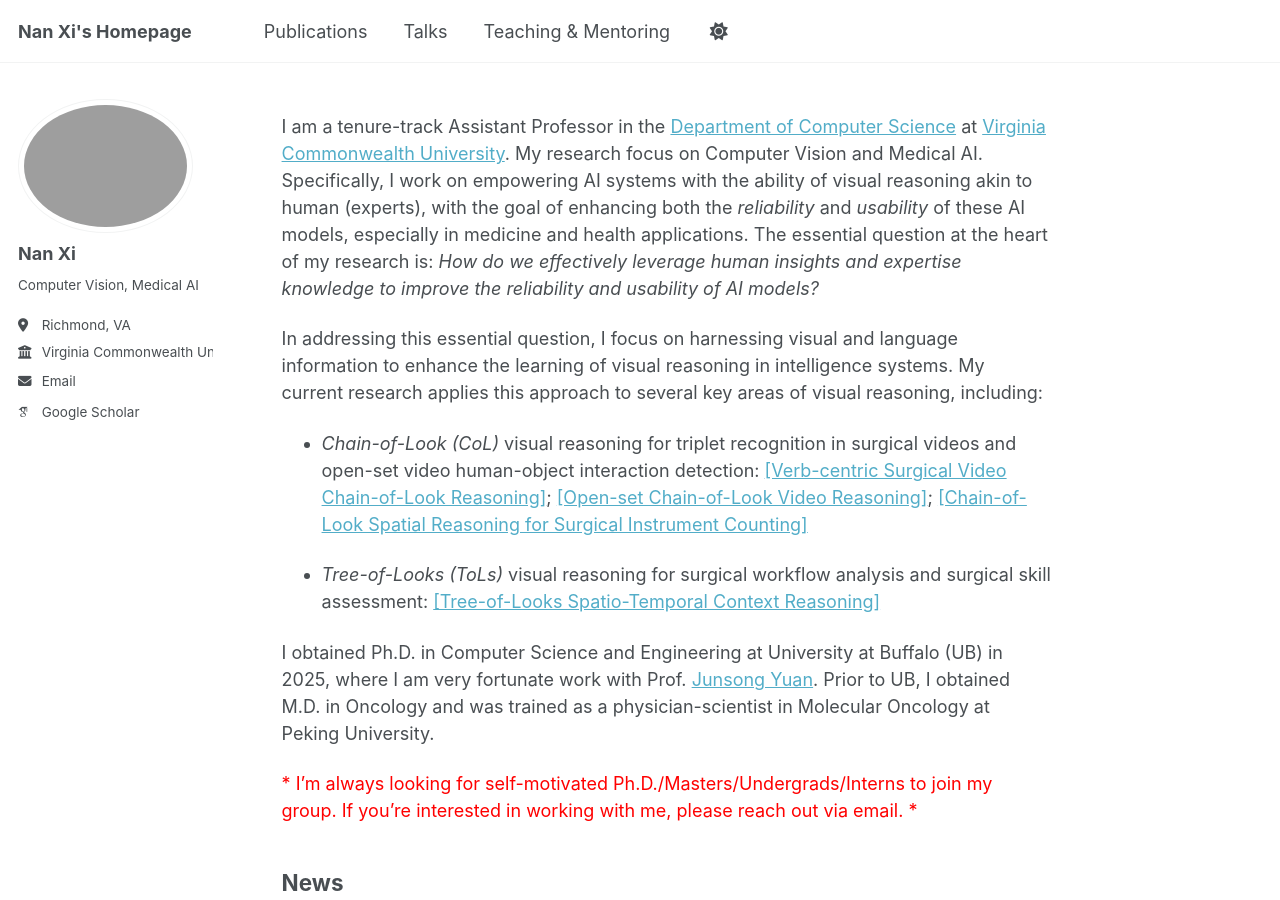
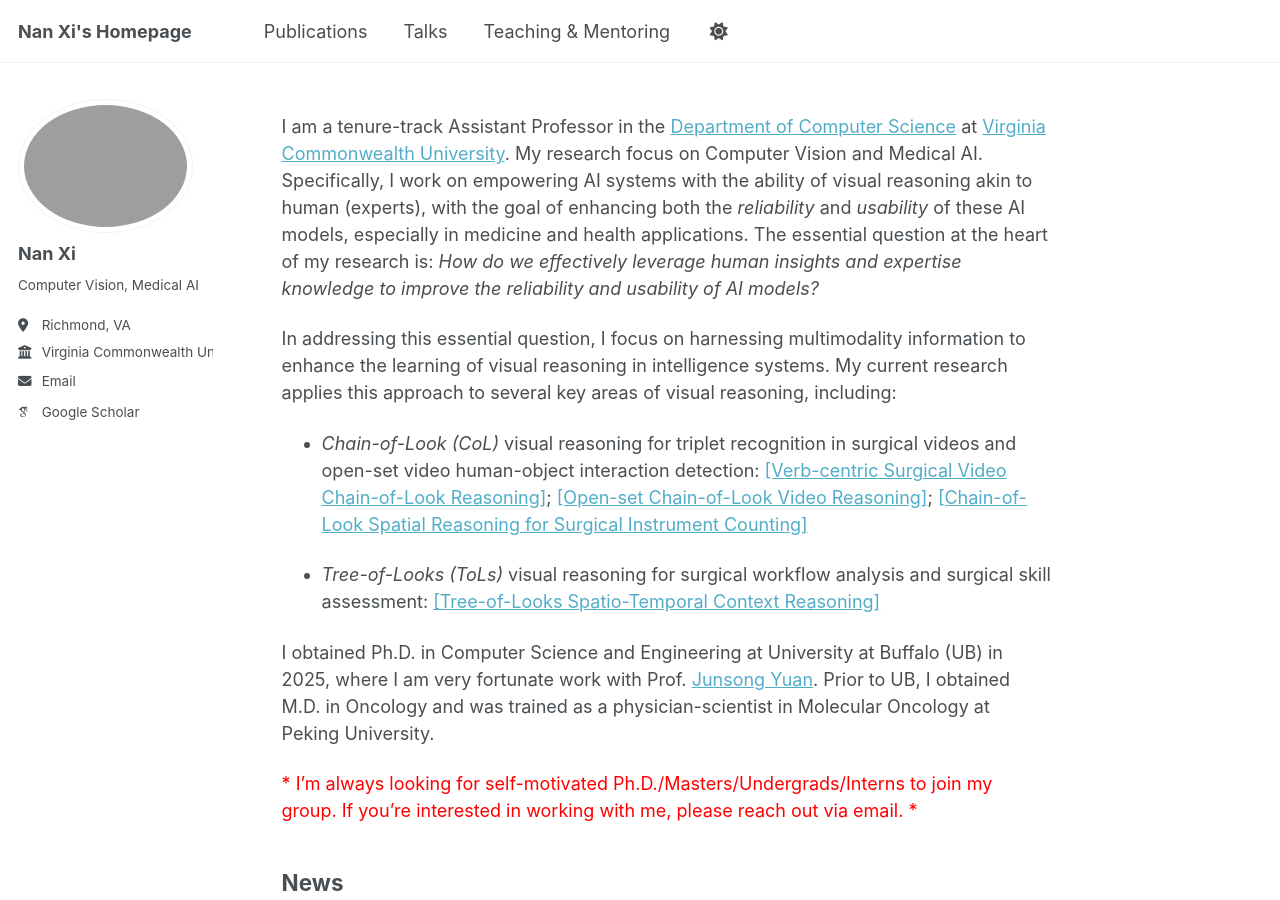
Before and after one commit to southnx/southnx.github.io, a Jekyll site: the page built from _pages/about.md, in a window 1280 px wide and 900 px high. Built offline with Jekyll 4.4.1, drawn with Linux system fonts in a browser that asks for light colours; some web fonts are replaced; a script that is not in the unit is left out.

Commit message:
Revise research focus to include multimodality information
Updated the description of research focus to emphasize multimodality information.

```diff
--- a/_pages/about.md
+++ b/_pages/about.md
@@ -10,7 +10,7 @@ redirect_from:
 I am a tenure-track Assistant Professor in the [Department of Computer Science](https://egr.vcu.edu/departments/computer-science/) at [Virginia Commonwealth University](https://www.vcu.edu).  My research focus on Computer Vision and Medical AI. Specifically, I work on empowering AI systems with the ability of visual reasoning akin to
 human (experts), with the goal of enhancing both the *reliability* and *usability* of these AI models, especially in medicine and health applications. The essential question at the heart of my research is: *How do we effectively leverage human insights and expertise knowledge to improve the reliability and usability of AI models?*
 
-In addressing this essential question, I focus on harnessing visual and language information to enhance the learning of visual reasoning in intelligence systems.  My current research applies this approach to several key areas of visual reasoning, including:
+In addressing this essential question, I focus on harnessing multimodality information to enhance the learning of visual reasoning in intelligence systems.  My current research applies this approach to several key areas of visual reasoning, including:
 
 - *Chain-of-Look (CoL)* visual reasoning for triplet recognition in surgical videos and open-set video human-object interaction detection: [[Verb-centric Surgical Video Chain-of-Look Reasoning]](https://par.nsf.gov/servlets/purl/10542741); [[Open-set Chain-of-Look Video Reasoning]](https://openaccess.thecvf.com/content/ICCV2023/papers/Xi_Open_Set_Video_HOI_detection_from_Action-Centric_Chain-of-Look_Prompting_ICCV_2023_paper.pdf); [[Chain-of-Look Spatial Reasoning for Surgical Instrument Counting]](https://openaccess.thecvf.com/content/WACV2026/papers/Bhyri_Chain-of-Look_Spatial_Reasoning_for_Dense_Surgical_Instrument_Counting_WACV_2026_paper.pdf)
 
```
